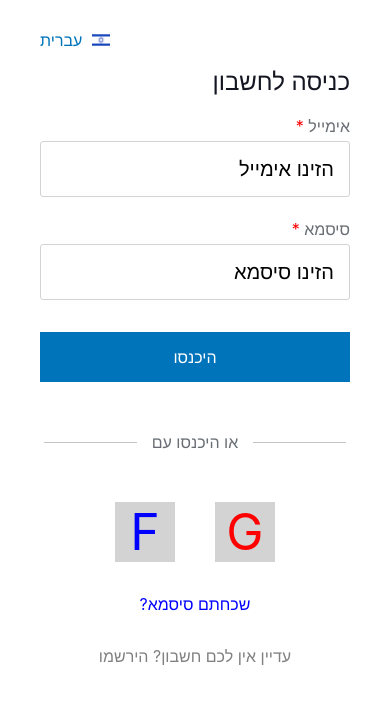
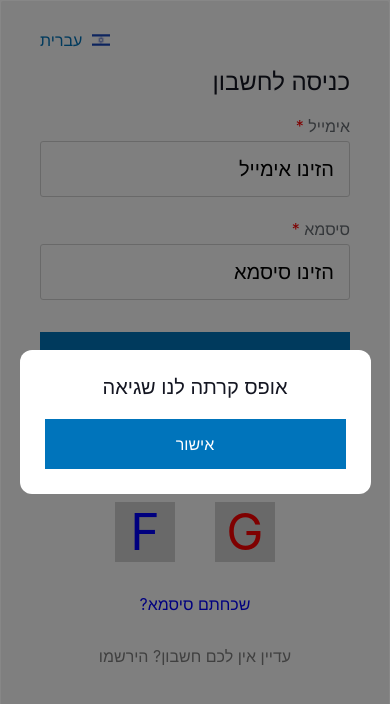
Before and after one commit to space-il/SpaceIL-RN, a React Native app: screen / in a window 390 px wide. Shown: the top 704 px of the page. Built offline with nearby package versions, Linux system fonts and the light colour scheme.

Commit message:
Make Modal.tsx be generic. Refactor ErrorModal.tsx

```diff
--- a/src/components/common/modal/Modal.tsx
+++ b/src/components/common/modal/Modal.tsx
@@ -1,89 +1,19 @@
-import React, { FC, useEffect, useState } from 'react';
-import { StyleSheet, TextStyle, View } from 'react-native';
-import RNModal, { ModalProps } from 'react-native-modal';
-import { BaseText } from '@components/common/BaseText';
-import { Button } from '@components/common/buttons/Button';
-import { COLORS } from '@constants/Colors';
+import React, { FC, ReactElement, useEffect, useState } from 'react';
+import RNModal from 'react-native-modal';
 
 interface Props {
   isVisible: boolean;
-  modalTitleText: string;
-  primaryBtnLabel: string;
-  modalDescriptionText?: string;
-  secondaryBtnLabel?: string;
-  customModalProps?: ModalProps;
-  primaryBtnPressHandler?: () => void;
-  secondaryBtnPressHandler?: () => void;
-  customTitleStyle?: TextStyle;
+  children: ReactElement;
 }
 
-export const Modal: FC<Props> = ({
-  isVisible = false,
-  customModalProps,
-  modalTitleText = 'אופס משהו קרה',
-  modalDescriptionText,
-  primaryBtnLabel = 'אישור',
-  secondaryBtnLabel,
-  primaryBtnPressHandler,
-  secondaryBtnPressHandler,
-  children,
-  customTitleStyle,
-}) => {
+export const Modal: FC<Props> = (props: Props) => {
+  const { isVisible, children } = props;
   const [isModalVisible, setIsModalVisible] = useState(isVisible);
-  const modalProps = { backdropOpacity: 0.5, ...customModalProps, isVisible: isModalVisible };
-
-  console.log('customModalProps', customModalProps);
+  const modalProps = { backdropOpacity: 0.5, isVisible: isModalVisible };
 
   useEffect(() => {
     setIsModalVisible(isVisible);
   }, [isVisible]);
 
-  const closeModal = () => setIsModalVisible(false);
-
-  return (
-    <RNModal {...modalProps}>
-      <View style={styles.modalContent}>
-        <BaseText text={modalTitleText} customTextStyle={customTitleStyle} />
-        {modalDescriptionText && <BaseText text={modalDescriptionText} customTextStyle={styles.modalDescription} />}
-        {children}
-        <Button
-          btnLabel={primaryBtnLabel}
-          onPress={primaryBtnPressHandler || closeModal}
-          customBtnContainerStyle={styles.primaryBtnContainer}
-        />
-        {secondaryBtnLabel && (
-          <Button
-            secondaryBtn
-            btnLabel={secondaryBtnLabel}
-            onPress={secondaryBtnPressHandler || closeModal}
-            customBtnContainerStyle={styles.secondaryBtnContainer}
-          />
-        )}
-      </View>
-    </RNModal>
-  );
+  return <RNModal {...modalProps}>{children}</RNModal>;
 };
-
-const styles = StyleSheet.create({
-  modalContent: {
-    backgroundColor: COLORS.WHITE,
-    padding: 25,
-    borderRadius: 12,
-  },
-  modalTitle: {
-    fontSize: 20,
-    alignSelf: 'center',
-    marginBottom: 10,
-  },
-  primaryBtnContainer: {
-    marginTop: 10,
-  },
-  modalDescription: {
-    textAlign: 'center',
-    marginBottom: 20,
-  },
-  secondaryBtnContainer: {
-    marginTop: 5,
-    marginBottom: -10,
-  },
-});
--- a/src/components/errorModal/ErrorModal.tsx
+++ b/src/components/errorModal/ErrorModal.tsx
@@ -1,28 +1,50 @@
-import React from 'react';
+import React, { useState } from 'react';
 import { Modal } from '@components/common/modal/Modal';
 import { useAppSelector } from '@app/storeUtils';
 import { selectErrorInfo } from '@app/appSelectors';
 import { ERROR_LABELS } from '@components/errorModal/consts';
-import { StyleSheet } from 'react-native';
+import { Button } from '@components/common/buttons/Button';
+import { StyleSheet, View } from 'react-native';
+import { BaseText } from '@components/common/BaseText';
+import { COLORS } from '@constants/Colors';
 
 export const ErrorModal = () => {
   const { isVisible, title, description, btnHandler } = useAppSelector(selectErrorInfo);
+  const [isModalVisible, setIsModalVisible] = useState(true);
+
+  const closeModal = () => setIsModalVisible(false);
 
   return (
-    <Modal
-      isVisible={isVisible}
-      primaryBtnPressHandler={btnHandler}
-      modalTitleText={title || ERROR_LABELS.TITLE}
-      primaryBtnLabel={description || ERROR_LABELS.BTN_LABEL}
-      customTitleStyle={styles.modalTitle}
-    />
+      <Modal isVisible={isModalVisible}>
+        <View style={styles.modalContent}>
+          <BaseText text={title || ERROR_LABELS.TITLE} customTextStyle={styles.modalTitle} />
+          {description && <BaseText text={description} customTextStyle={styles.modalDescription} />}
+          <Button
+              btnLabel={description || ERROR_LABELS.BTN_LABEL}
+              onPress={btnHandler || closeModal}
+              customBtnContainerStyle={styles.primaryBtnContainer}
+          />
+        </View>
+      </Modal>
   );
 };
 
 const styles = StyleSheet.create({
+  modalContent: {
+    backgroundColor: COLORS.WHITE,
+    padding: 25,
+    borderRadius: 12,
+  },
   modalTitle: {
     fontSize: 20,
     alignSelf: 'center',
     marginBottom: 10,
   },
+  primaryBtnContainer: {
+    marginTop: 10,
+  },
+  modalDescription: {
+    textAlign: 'center',
+    marginBottom: 20,
+  },
 });
```
